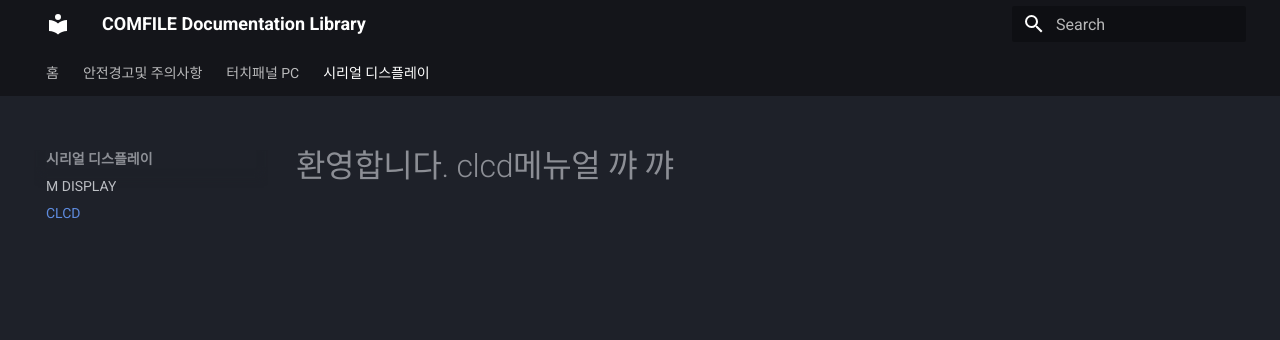
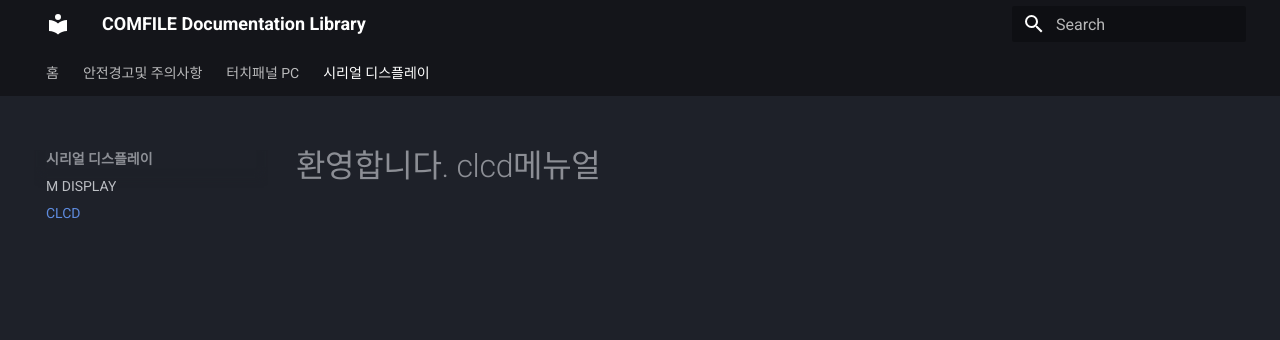
Before and after one commit to comfiletech/Docs, an MkDocs documentation site: the page built from docs/clcd.md, in a window 1280 px wide. Shown: the top 340 px of the page. Built offline with MkDocs 1.6.1 and Material for MkDocs 9.7.7, drawn with Linux system fonts in a browser that asks for light colours.

Commit message:
Fix header formatting in clcd.md

```diff
--- a/docs/clcd.md
+++ b/docs/clcd.md
@@ -1 +1 @@
-# 환영합니다. clcd메뉴얼 꺄 꺄
+# 환영합니다. clcd메뉴얼
```
